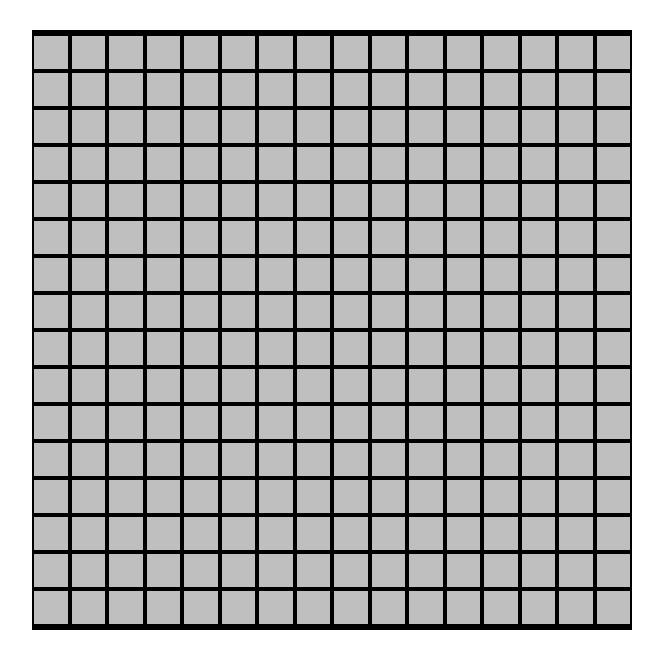
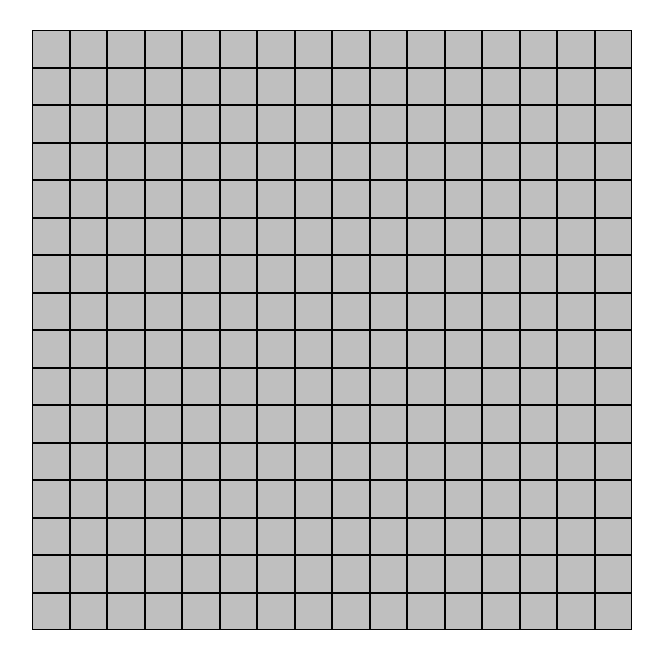
Before and after one commit to yatharthongit/etch-a-sketch, a plain HTML site: page index.html in a window 1280 px wide. Shown: the whole page, without its empty margins (308-971 px from the left). Drawn offline with Linux system fonts and the light colour scheme.

Commit message:
Created grid with easier method for 16x16 grid and added the hover effect successfully.

```diff
--- a/script.js
+++ b/script.js
@@ -1,17 +1,15 @@
 function grid(size){
 let container=document.querySelector(".container");
-for(let i=0;i<size;i++){
-    let row=document.createElement("div");
-    row.classList.add("row");
-    row.style.border="2px solid black";
-    for(let j=0;j<=size;j++){
-        let column=document.createElement("div");
-        column.classList.add("column");
-        column.style.border="2px solid black";
-        row.appendChild(column);
-    }
-    container.appendChild(row);
+for(let i=0;i<size*size;i++){
+    let square= document.createElement("div");
+    square.classList.add("square");
+    square.addEventListener("mouseenter",()=>{
+        square.classList.add("hovered");
+    })
+    container.appendChild(square);
 }
 }
 
 grid(16);
+
+const sq=document.querySelector(".square");
--- a/style.css
+++ b/style.css
@@ -12,20 +12,18 @@ body{
 .container{
  margin-top: 30px;
  display: flex;
- justify-content: space-around;
+ flex-wrap: wrap;
+ justify-content: space-between;
  width: 600px;
  height: 600px;
  background-color: #bfbfbf;
 }
 
-.container > div{
-    flex: 1 0 auto;
-    display: flex;
-    flex-direction: column;
-    justify-content: space-between;
+.square{
+    border: 1px solid black;
+    width: 6.25%;
 }
 
-.row{
-    display: flex;
-    justify-content: space-around;
+.hovered{
+    background-color: red;
 }
```
